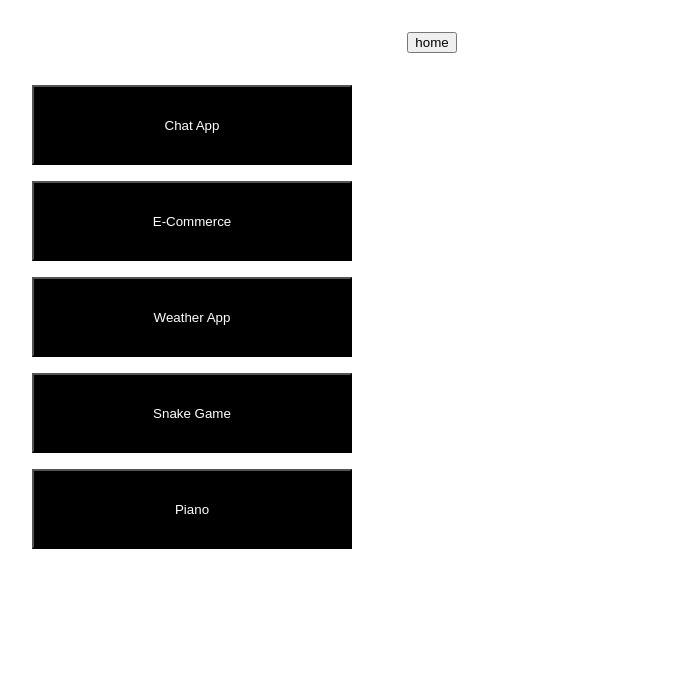
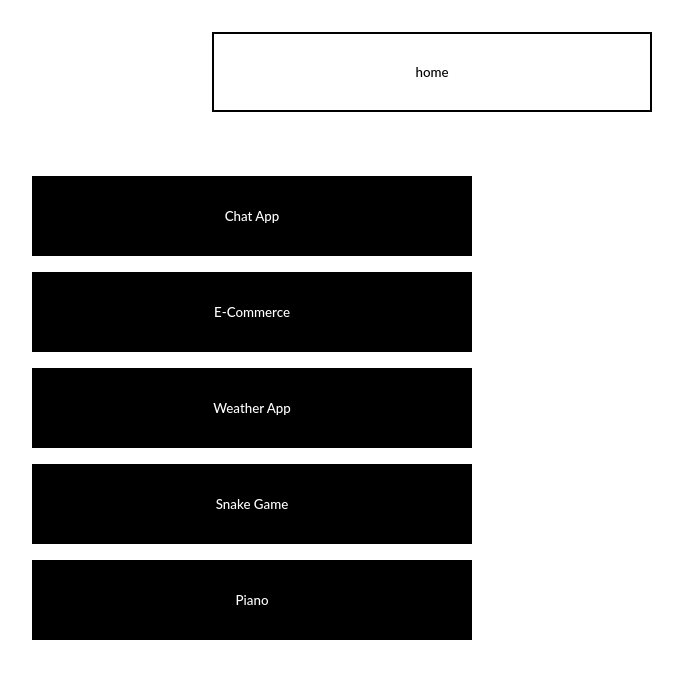
Before and after one commit to TaiBiscuit/PortfolioV2, a React (Vite) app: page /projects in a window 1280 px wide. Shown: the top 678 px of the page, without its empty margins (0-683 px from the left). Built offline with nearby package versions, Linux system fonts and the light colour scheme.

Commit message:
CSSButtons

```diff
--- a/index.html
+++ b/index.html
@@ -3,6 +3,9 @@
   <head>
     <meta charset="UTF-8" />
     <link rel="icon" type="image/svg+xml" href="/icon2.png" />
+    <link rel="preconnect" href="https://fonts.googleapis.com">
+    <link rel="preconnect" href="https://fonts.gstatic.com" crossorigin>
+    <link href="https://fonts.googleapis.com/css2?family=Kumbh+Sans:wght@300;400;500;700;800;900&display=swap" rel="stylesheet">
     <meta name="viewport" content="width=device-width, initial-scale=1.0" />
     <title>Nico's Website</title>
   </head>
--- a/src/App.css
+++ b/src/App.css
@@ -1,45 +1,9 @@
-/*
 
-.logo {
-  height: 6em;
-  padding: 1.5em;
-  will-change: filter;
-  transition: filter 300ms;
-}
-.logo:hover {
-  filter: drop-shadow(0 0 2em #646cffaa);
-}
-.logo.react:hover {
-  filter: drop-shadow(0 0 2em #61dafbaa);
-}
-
-@keyframes logo-spin {
-  from {
-    transform: rotate(0deg);
-  }
-  to {
-    transform: rotate(360deg);
-  }
-}
-
-@media (prefers-reduced-motion: no-preference) {
-  a:nth-of-type(2) .logo {
-    animation: logo-spin infinite 20s linear;
-  }
-}
-
-.card {
-  padding: 2em;
-}
-
-.read-the-docs {
-  color: #888;
-}
- */
 #root {
   max-width: 1920px;
   text-align: center;
   overflow-x: hidden;
+  font-family: 'Kumbh Sans', sans-serif;
 }
 
 body {
@@ -55,7 +19,12 @@ h1 {
 }
 
 .return-btn{
-  margin-top: 2rem;
+  margin: 2rem 0;
+  background: #000;
+  color: black;
+  line-height: 42px;
+  padding: 0;
+  border: none;
 }
 
 /* HOME */
@@ -99,11 +68,64 @@ h1 {
     height: 100%;
   }
 
-  .home-btn{
-    background-color: black;
-    color: white;
+  .custom-btn {
+    width: 440px;
+    height: 80px;
+    padding: 10px 25px;
+    border: 2px solid #000;
+    font-family: 'Lato', sans-serif;
+    font-weight: 500;
+    background: transparent;
+    cursor: pointer;
+    transition: all 0.3s ease;
+    position: relative;
+    display: inline-block;
+  }
+
+  .home-btn {
+    background: #000;
+    color: #fff;
+    line-height: 42px;
+    padding: 0;
+    border: none;
     margin-bottom: 1rem;
-}
+  }
+
+  .home-btn:hover{
+    background: transparent;
+    color: #000;
+     box-shadow:
+     -7px -7px 20px 0px #fff9,
+     -4px -4px 5px 0px #fff9,
+     7px 7px 20px 0px #0002,
+     4px 4px 5px 0px #0001;
+  }
+
+  .home-btn:before,
+  .home-btn:after{
+    content:'';
+    position:absolute;
+    top:0;
+    right:0;
+    height:2px;
+    width:0;
+    background: #000;
+    transition:400ms ease all;
+  }
+
+  .home-btn:after{
+    right:inherit;
+    top:inherit;
+    left:0;
+    bottom:0;
+  }
+
+  .home-btn:hover:before,
+  .home-btn:hover:after
+  {
+    width:100%;
+    transition:800ms ease all;
+  }
 
 
 
@@ -127,6 +149,8 @@ h1 {
   .img-container{
     width: 50rem;
     height: 45vh;
+    border-radius: 10px;
+    border: 5px solid black;
   }
 
   .slected-project-img{
@@ -164,7 +188,54 @@ h1 {
 }
 
 .tech-section{
+  display: block;
+}
+
+.tech-zone{
   display: flex;
+  flex-direction: column;
+  transition: all 0.1s;
+}
+
+.tech-icons-zone{
+display: flex;
+justify-content: center;
+margin-top: 2rem;
+}
+
+.tech-info{
+  margin-top: 4rem;
+  margin: 4rem 2rem 0 2rem;
+  display: flex;
+  flex-direction: row;
+}
+
+.tech-info-img{
+  width: 270px;
+  height: 300px;
+}
+
+.tech-img{
+  width: 100px;
+  height: 100px;
+}
+
+.tech-info-txt{
+  display: flex;
+  align-items: center;
+  justify-content: center;
+  padding: 0 2rem;
+}
+
+.tech, .tech-txt{
+  text-align: center;
+  margin-left: 1rem;
+  margin-right: 1.5rem;
+  transition: all 0.3s;
+}
+
+.tech:hover{
+  transform: scale(1.5);
 }
 
 
@@ -187,16 +258,86 @@ h1 {
     width: 100%;
   }
 
+  .contact{
+    background-color: #1a1919;
+    padding-top: 5rem;
+    padding-bottom: 4rem;
+  }
+
+  .contact-icon{
+    color: white;
+    transition: all 0.3s ease-out;
+  }
+
+  .contact-link{
+    display: flex;
+    flex-direction: column;
+    justify-content: center;
+    align-items: center;
+    transition: all 0.3s ease-out;
+    margin-top: 2rem;
+  }
+
+  .contact-txt-B{
+      transition: all 0.3s ease-out;
+  }
+
+  .contact-txt-B{
+      color: white;
+  }
+
+  .contact-link:hover .contact-icon{
+      transform: translateY(-15px);
+  }
+
+  .contact-link:hover .contact-txt-B{
+      color: #7537e7 ;
+  }
+
+
+
 /* EXTRA */
 
-  .extra-section{
-    margin-top: 5rem;
-    width: 100vw;
-    max-width:100%;
-    height: 100vh;
+  .extras-zone{
     display: flex;
-    flex-direction: column;
+    justify-content: center;
+    align-items: center;
+    height: 30vh;
+    padding: 0 2rem 5rem 2rem;
+    justify-content: space-around;
   }
+
+  .extra-btn{
+    padding: 1.5rem;
+    border-radius: 15px;
+  }
+
+  .extra-btn-B{
+    background-image: linear-gradient(92.88deg, #455EB5 9.16%, #5643CC 43.89%, #673FD7 64.72%);
+    border-radius: 8px;
+    border-style: none;
+    box-sizing: border-box;
+    color: #FFFFFF;
+    cursor: pointer;
+    flex-shrink: 0;
+    font-family: "Inter UI","SF Pro Display",-apple-system,BlinkMacSystemFont,"Segoe UI",Roboto,Oxygen,Ubuntu,Cantarell,"Open Sans","Helvetica Neue",sans-serif;
+    font-size: 16px;
+    font-weight: 500;
+    height: 4rem;
+    padding: 0 1.6rem;
+    text-align: center;
+    text-shadow: rgba(0, 0, 0, 0.25) 0 3px 8px;
+    transition: all .5s;
+    user-select: none;
+    -webkit-user-select: none;
+    touch-action: manipulation;
+  }
+
+  .extra-btn-B:hover {
+  box-shadow: rgba(80, 63, 205, 0.5) 0 1px 30px;
+  transition-duration: .1s;
+  }
+
 
 
 /* QUERIES */
@@ -205,68 +346,23 @@ h1 {
 
   /* HOME */
 
-  .main-container{
-    flex-direction: column;
-    align-items: center;
-    justify-content: center;
-  }
-
   .home-img-container{
-    width: 15rem;
-    height: 25vh;
-    margin-bottom: 2rem;
-    border: none;
-  }
-
-  .btn-section{
-    width: 100vw;
-    height: 50vh;
-    display: flex;
-    justify-content: space-evenly;
-    align-items: center;
-  }
-
-  .first-set, .second-set{
-    display: flex;
-    flex-direction: column;
-  }
-
-  .home-btn{
-    width: 20rem;
-    height: 10vh;
-    cursor: pointer;
+    min-width: 21rem;
   }
 
   .project-list{
     margin-right: 10rem;
   }
 
-  .img-container{
-    width: 50rem;
-    height: 47vh;
-  }
-
 
   /* ABOUT */
-
-  .section{
-    margin-top: 2rem;
-    display: flex;
-    flex-direction: row;
-    align-items: center;
-    justify-content: center;
-  }
 
   .about-txt{
     margin: 1rem 2rem;
   }
 
   .about-img-container{
-    width: 57rem;
     height: 33vh;
-    margin-bottom: 2rem;
-    border: none;
-    margin-left: 5rem;
   }
 
 
@@ -281,9 +377,9 @@ h1 {
   }
 
   .tech-icons-zone{
-  display: flex;
-  justify-content: center;
-  margin-top: 2rem;
+    display: flex;
+    justify-content: center;
+    margin-top: 2rem;
   }
 
   .tech-info{
@@ -364,8 +460,8 @@ h1 {
   }
 
   .home-img-container{
-    width: 15rem;
-    height: 25vh;
+    min-width: 15rem;
+    min-height: 37vh;
     margin-bottom: 2rem;
     border: none;
   }
@@ -434,6 +530,22 @@ h1 {
     margin-left: 0;
   }
 
+  .tech-section{
+    display: flex;
+    flex-direction: column;
+  }
+
+  .tech-icons-zone{
+    display: flex;
+    flex-direction: column;
+    justify-content: center;
+    align-items: center;
+  }
+
+  .tech-img{
+    width: 200px;
+    height: 200px;
+  }
 
   /* CONTACT */
 
@@ -453,11 +565,6 @@ h1 {
     justify-content: space-evenly;
     width: 100%;
   }
-
-  .contact-link{
-    margin-top: 2rem;
-  }
-
 
   /* EXTRA */
 
@@ -483,8 +590,9 @@ h1 {
     width: 15rem;
   }
 
-  .home-img-container{
-    min-height: 26vh;
+  .home-img-container, .about-img-container{
+    height: 14rem;
+    width: 14rem;
   }
 
   .project-list{
--- a/src/components/GoBackBtn/GoBackBtn.jsx
+++ b/src/components/GoBackBtn/GoBackBtn.jsx
@@ -9,6 +9,6 @@ export const GoBackBtn = ({label}) => {
     navigate(`/${goHere}`);
   }
   return(
-    <button className='return-btn' onClick={(e) => handleGoTo(e.target)}>{label}</button>
+    <button className='return-btn  custom-btn' onClick={(e) => handleGoTo(e.target)}>{label}</button>
 );
 }
--- a/src/components/HomeBtn/HomeBtn.jsx
+++ b/src/components/HomeBtn/HomeBtn.jsx
@@ -10,6 +10,6 @@ export const HomeBtn = ({label}) => {
     navigate(`/${noSpaces}`);
   }
   return(
-    <button className='home-btn' onClick={(e) => handleGoTo(e.target)}>{label}</button>
+    <button className='home-btn custom-btn' onClick={(e) => handleGoTo(e.target)}>{label}</button>
 );
 }
--- a/src/components/ProjectBtn/ProjectBtn.jsx
+++ b/src/components/ProjectBtn/ProjectBtn.jsx
@@ -5,7 +5,7 @@ export const ProjectBtn = ({label}) => {
 
     return(
         <>
-        <button className='home-btn'>{label}</button>
+        <button className='home-btn custom-btn'>{label}</button>
         </>
 );
 }
--- a/src/pages/Extra/Extra.jsx
+++ b/src/pages/Extra/Extra.jsx
@@ -5,8 +5,8 @@ export const Extra = () => {
     return (
     <>
         <GoBackBtn label={'home'} />
-        <div className="extra-section">
-        <p>You can find me interacting in these other platforms!</p>
+        <h1 className="header-h1" id="projects-header">Extras</h1>
+        <div className="extras-zone">
                 <a href="https://www.frontendmentor.io/profile/TaiBiscuit" target="_blank"><button className="extra-btn-B">Frontend Mentor</button></a>
                 <a href="https://leetcode.com/TaiBiscuit/" target="_blank"><button className="extra-btn-B">LeetCode</button></a>
                 <a href="https://www.codewars.com/users/TaiBiscuit" target="_blank"><button className="extra-btn-B">CodeWars</button></a>
```
